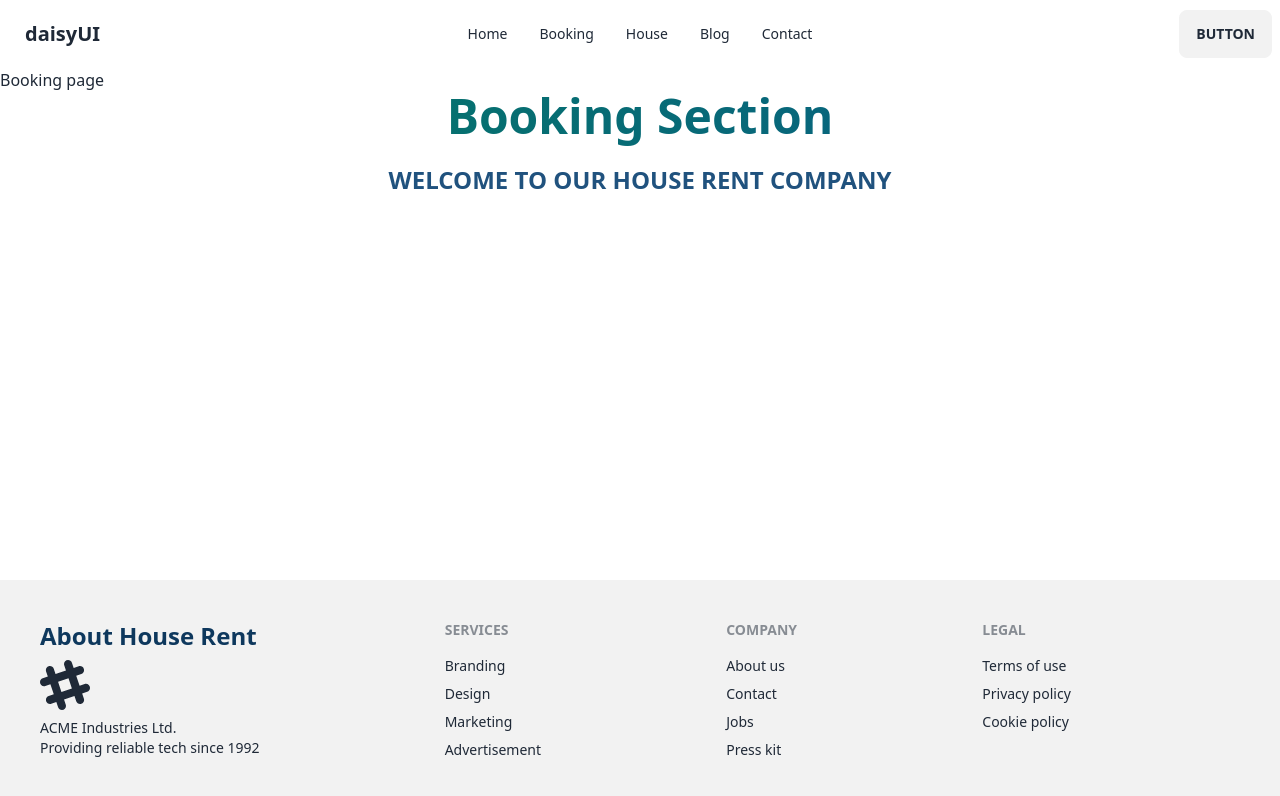
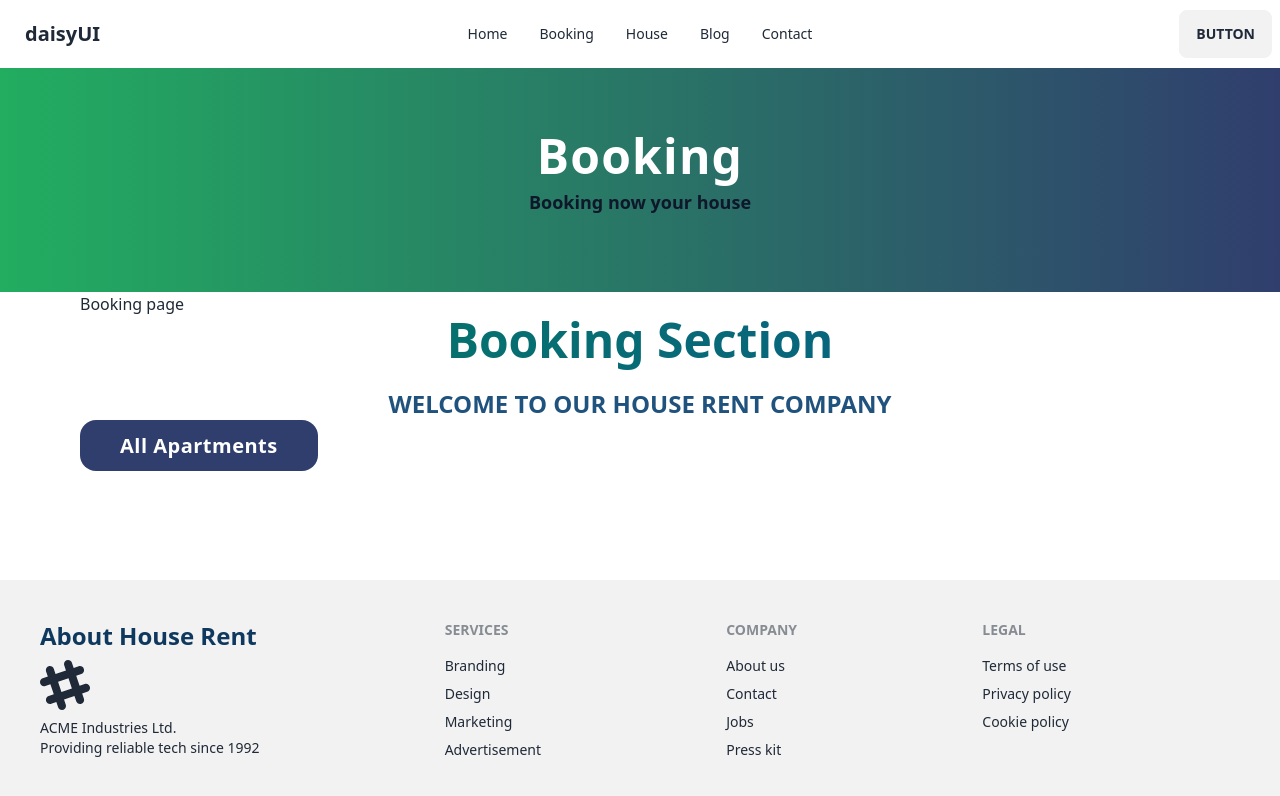
Before and after one commit to hasiburrahmanakash79/house-rent-client, a React (Vite) app: page /booking in a window 1280 px wide. Shown: the top 796 px of the page. Built offline with nearby package versions, Linux system fonts and the light colour scheme.

Commit message:
Banner section, Button, section taitle and Container section is create by Components folder

```diff
--- a/src/Pages/Booking/Booking.jsx
+++ b/src/Pages/Booking/Booking.jsx
@@ -1,12 +1,19 @@
-import SectionTitle from "../../Shared/SectionTitle";
+import Banner from "../../components/Banner";
+import Button from "../../components/Button";
+import Container from "../../components/Container";
+import SectionTitle from "../../components/SectionTitle";
 
 const Booking = () => {
     return (
-        <div>
-            <h1>Booking page</h1>
-            <SectionTitle
-            title='Booking Section'
-            description='WELCOME TO OUR HOUSE RENT COMPANY'/>
+        <div className="">
+            <Banner title='Booking' subTitle='Booking now your house' />
+            <Container>
+                <h1>Booking page</h1>
+                <SectionTitle
+                    title='Booking Section'
+                    description='WELCOME TO OUR HOUSE RENT COMPANY' />
+                <Button adders='/blogs' label='All Apartments' />
+            </Container>
         </div>
     );
 };
--- a/src/Shared/SectionTitle.jsx
+++ /dev/null
@@ -1,11 +0,0 @@
-
-const SectionTitle = ({title, description}) => {
-    return (
-        <div className="">
-            <h2 className="font-extrabold text-transparent md:text-5xl text-4xl text-center bg-clip-text bg-gradient-to-r from-[#047B61] to-[#0A5B8A] pb-3">{title}</h2>
-            <p className="py-3 text-2xl font-bold text-text_subTitle text-center">{description}</p>
-        </div>
-    );
-};
-
-export default SectionTitle;
--- /dev/null
+++ b/src/components/Banner.jsx
@@ -0,0 +1,13 @@
+
+const Banner = ({title, subTitle}) => {
+    return (
+        <div className="w-full md:h-56 h-36 bg-gradient-to-r from-btn_color_one to-btn_color_two text-center">
+            <div className="md:pt-16 pt-12">
+                <h2 className="md:text-5xl text-4xl font-extrabold text-white font-sans pb-2 tracking-wide">{title}</h2>
+                <p className="text-lg font-bold font-sans text-slate-900">{subTitle}</p>
+            </div>
+        </div>
+    );
+};
+
+export default Banner;
--- /dev/null
+++ b/src/components/Button.jsx
@@ -0,0 +1,12 @@
+import { Link } from "react-router-dom";
+
+const Button = ({ adders, label }) => {
+    return (
+        <Link to={adders}
+            className="text-xl text-white font-semibold bg-btn_color_two hover:bg-btn_color_one md:py-3 py-2 md:px-10 px-6 text-center rounded-2xl tracking-wide transition duration-200">
+           {label}
+        </Link>
+    );
+};
+
+export default Button;
--- /dev/null
+++ b/src/components/Container.jsx
@@ -0,0 +1,9 @@
+const Container = ({ children }) => {
+    return (
+        <div className="max-w-[2520px] mx-auto xl:px-20 md:px-10 sm:px-3 px-4">
+            {children}
+        </div>
+    );
+};
+
+export default Container;
--- /dev/null
+++ b/src/components/SectionTitle.jsx
@@ -0,0 +1,11 @@
+
+const SectionTitle = ({title, description}) => {
+    return (
+        <div className=" text-center">
+            <h2 className="font-extrabold text-transparent md:text-5xl text-4xl bg-clip-text bg-gradient-to-r from-[#047B61] to-[#0A5B8A] pb-3">{title}</h2>
+            <p className="py-3 text-2xl font-bold text-text_subTitle">{description}</p>
+        </div>
+    );
+};
+
+export default SectionTitle;
```
